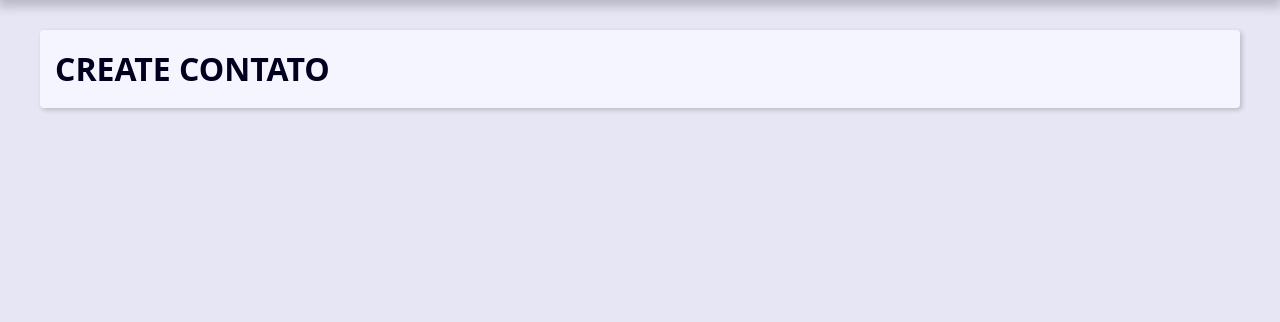
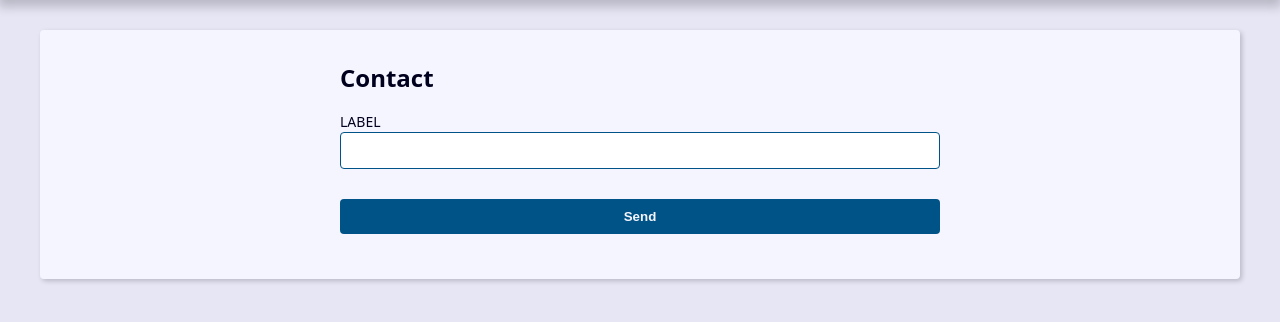
Before and after one commit to carvalhomaykon/projeto-django-python, a Django app: page /contact/create/ in a window 1280 px wide. Shown: the part 239-561 px from the top of the page. Run offline with Django 5.2, Linux system fonts and the light colour scheme.

Commit message:
HTML e CSS do formulário create

```diff
--- a/projeto-agenda/contact/templates/contact/create.html
+++ b/projeto-agenda/contact/templates/contact/create.html
@@ -1,5 +1,33 @@
-{% extends "global/base.html" %}
+{% extends 'global/base.html' %}
 
 {% block content %}
-    <h1> CREATE CONTATO </h1>
-{% endblock  %}
+  <div class="form-wrapper">
+
+    <h2>Contact</h2>
+
+    <!-- formularios do tipo POST são usados para melhor privacidade, para quando for anexado imagens e outros -->
+
+    <form
+      action=""
+      method="POST"
+      enctype="multipart/form-data"
+    >
+    <!-- enctype="multipart/form-data" serve pra quando trabalhar com arquivo -->
+
+      <div class="form-content">
+        <div class="form-group">
+          <label for="id_first_name">LABEL</label>
+          <input type="text" name="first_name" maxlength="255" id="id_first_name">
+        </div>
+      </div>
+
+      <div class="form-content">
+        <div class="form-group">
+          <button class="btn" type="submit">Send</button> <!-- Enviar o formulário -->
+          <!-- <button class="btn" type="reset">Send</button>  Limpa o formulário -->
+        </div>
+      </div>
+
+    </form>
+  </div>
+{% endblock content %}
```
